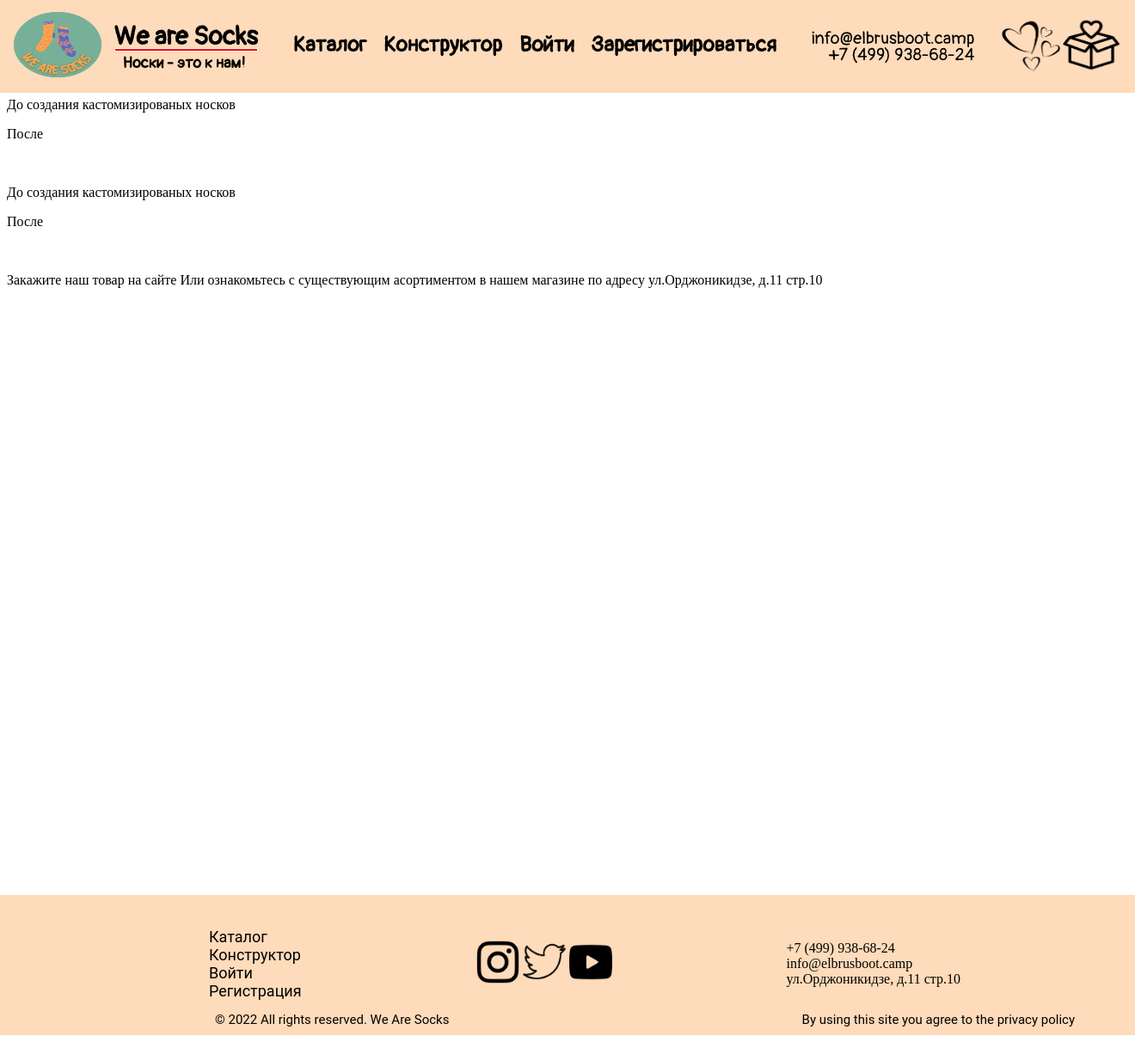
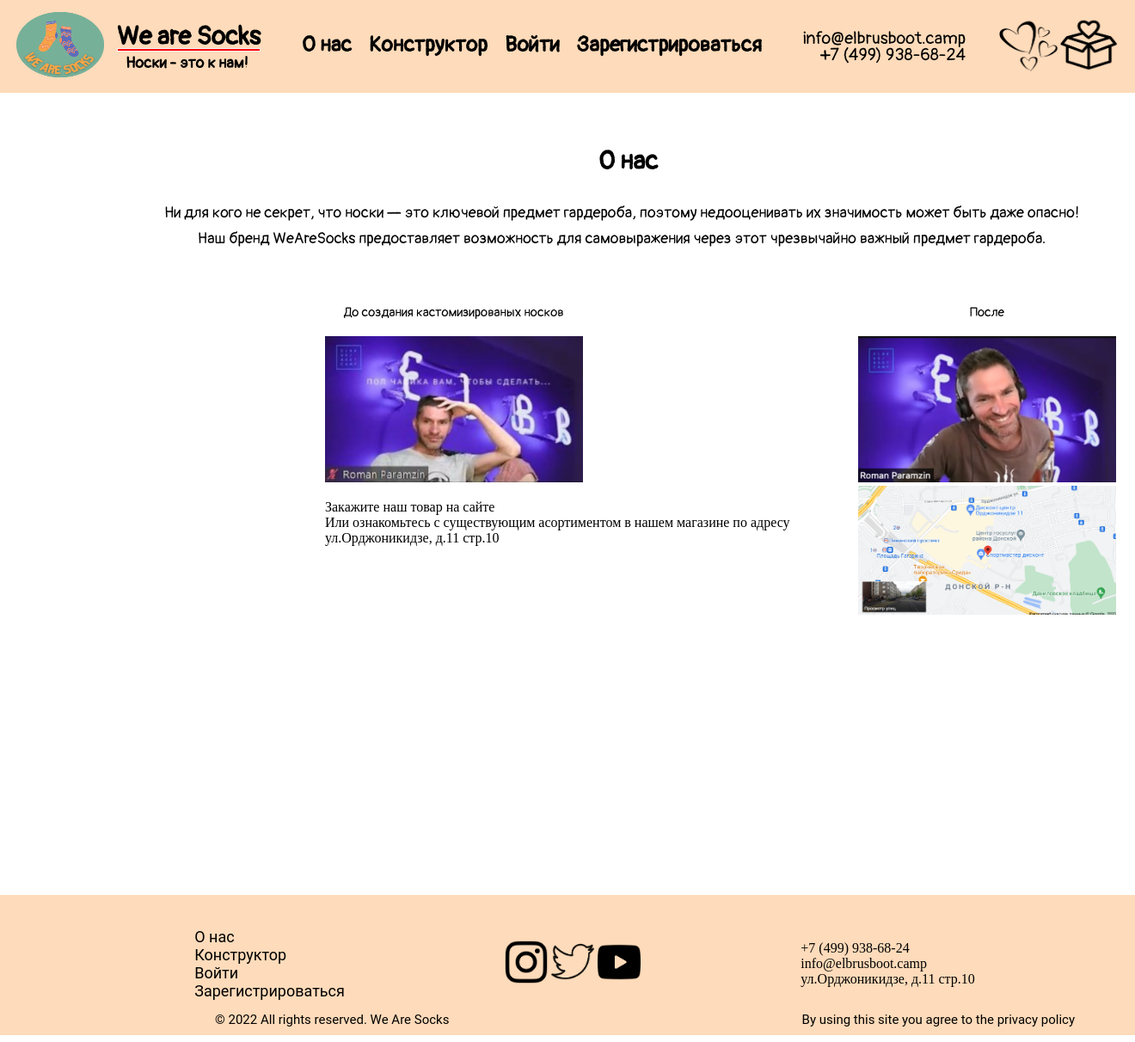
Before and after one commit to Bravo303/Zakaz-challenge, a Node server app: page /aboutUs in a window 1320 px wide. Shown: the whole page at 86% size. Run offline with Node 20, Linux system fonts and the light colour scheme; some libraries are stand-ins or nearby versions.

Commit message:
страница о нас, поправила шапку, футер

```diff
--- /dev/null
+++ b/public/stylesheet/aboutUs.css
@@ -0,0 +1,53 @@
+.aboutUsContainer{
+  position: absolute;
+  justify-content: center;
+  margin: 140px 140px auto;
+  width: 1150px;
+}
+ #aboutUstext{
+   margin-top: 40px;
+  font-family: 'Pangolin', cursive;
+  font-style: normal;
+  font-size: 18px;
+  line-height: 30px;
+  position: relative;
+  color: black;
+  text-align: center;
+ }
+
+ #beforeAfter {
+
+  margin-left:20%;
+ }
+
+ #firstReview{
+   text-align: center;
+   position: relative;
+   display: flex;
+  flex-direction: row;
+  justify-content: space-between;
+
+ }
+ .beforeAfterText {
+  margin-top: 40px;
+  font-family: 'Pangolin', cursive;
+  font-style: normal;
+  font-size: 15px;
+  line-height: 25px;
+
+ }
+
+ /* #beforeAfterImg {
+  position: relative;
+  text-align: center;
+  display: flex;
+  justify-content: center;
+ } */
+
+ .textAndMap {
+  text-align: left;
+  position: relative;
+  display: flex;
+ flex-direction: row;
+ justify-content: space-between;
+ }
--- a/public/stylesheet/style.css
+++ b/public/stylesheet/style.css
@@ -65,6 +65,18 @@
 .company {
   display:flex;
 
+}
+
+#greetingName {
+  font-family: 'Pangolin', cursive;
+  font-style: normal;
+  font-weight: 600;
+  line-height: 27px;
+  font-size: 25px;
+    position: relative;
+    color: rgb(129, 170, 129);
+    cursor: pointer;
+    line-height: 1;
 }
 
 hr {
--- a/views/aboutUs.hbs
+++ b/views/aboutUs.hbs
@@ -3,35 +3,28 @@
     <h2 id="aboutUs">О нас</h2>
   </div>
   <div>
-    <p id="aboutUstext">Ни для кого не секрет, что носки — это ключевой предмет гардероба, поэтому недооценивать их значимость может быть даже опасно!
+    <p id="aboutUstext">Ни для кого не секрет, что носки — это ключевой предмет гардероба, поэтому недооценивать их значимость может быть даже опасно! <br>
     Наш бренд WeAreSocks предоставляет возможность для самовыражения через этот чрезвычайно важный предмет гардероба. </p>
   </div>
   <div id="beforeAfter">
     <div id="firstReview">
+      <div class=>
+        <p class="beforeAfterText">До создания кастомизированых носков</p>
+        <img id="firstBefore" src="/image/1.png" alt="" width="300px" height="170px">
+      </div>
       <div>
-        <p>До создания кастомизированых носков</p>
-        <p>После</p>
+        <p class="beforeAfterText" >После</p>
+        <img id="firstAfter" src="/image/2.png" alt="" width="300px" height="170px">
       </div>
-      <img id="firstBefore" src="" alt="">
-      <img id="firstAfter" src="" alt="">
     </div>
-    <div id="secondReview">
-      <div>
-        <p>До создания кастомизированых носков</p>
-        <p>После</p>
-      </div>
-      <img id="secondBefore" src="" alt="">
-      <img id="secondAfter" src="" alt="">
-    </div>
-
     <div class="textAndMap">
       <div>
-        <p id="textMap">Закажите наш товар на сайте
-              Или ознакомьтесь с существующим асортиментом в нашем магазине по адресу
+        <p id="textMap">Закажите наш товар на сайте <br>
+              Или ознакомьтесь с существующим асортиментом в нашем магазине по адресу <br>
               ул.Орджоникидзе, д.11 стр.10</p>
       </div>
       <div>
-        <img id="mapAPI" src="" alt="">
+        <img id="mapAPI" src="/image/map.png" alt="" width="300px" height="150px">
       </div>
     </div>
 
--- a/views/layout.hbs
+++ b/views/layout.hbs
@@ -9,6 +9,7 @@
    <link rel="stylesheet" href="stylesheet/img.css">
   <link rel="stylesheet" href="stylesheet/index.css">
   <link rel="stylesheet" href="stylesheet/fav.css">
+  <link rel="stylesheet" href="stylesheet/aboutus.css">
   <link rel="preconnect" href="https://fonts.googleapis.com">
   <link rel="preconnect" href="https://fonts.gstatic.com" crossorigin>
   <link href="https://fonts.googleapis.com/css2?family=Pangolin&display=swap" rel="stylesheet">
@@ -41,7 +42,7 @@
     <div id="logo">
       <a href="/"><img class="logo" src="image/logo.png" width="102" height="108" class="center block"></a>
       <div class="company">
-        <div id="comapanyname">
+        <div id="comapanyname" href="/aboutus">
           <h2>We are Socks</h2>
           <hr>
           <p class="deviz">Носки - это к нам!</p>
@@ -50,15 +51,15 @@
     </div>
     {{#if useremail}}
     <div id="menu">
-      <p class="headermenu"><a class="menu" href="/">Каталог</a></p>
+      <p class="headermenu"><a class="menu" href="/aboutus">О нас</a></p>
       <p class="headermenu"><a class="menu" href="/generator">Конструктор</a></p>
       <p class="headermenu"><a class="menu" href="/signout">Выйти</a></p>
-      <p class="headermenu"><a>Привет, {{useremail.username}}</a></p>
+      <p class="headermenu"><a id="greetingName">Привет, {{useremail.username}}</a></p>
 
       {{else}}
       <div id="menu">
-        <p class="headermenu"><a class="menu" href="/">Каталог</a></p>
-        <p class="headermenu"><a class="menu" href="/">Конструктор</a></p>
+        <p class="headermenu"><a class="menu" href="/aboutus">О нас</a></p>
+        <p class="headermenu"><a class="menu" href="/generator">Конструктор</a></p>
         <p class="headermenu"><a class="menu" href="/logForm">Войти</a></p>
         <p class="headermenu"><a class="menu" href="/regForm">Зарегистрироваться</a></p>
         {{/if}}
@@ -86,10 +87,10 @@
     <div id="footercolumns">
       <div id="footermenu">
         <ul>
-          <li>Каталог</li>
-          <li>Конструктор</li>
-          <li>Войти</li>
-          <li>Регистрация</li>
+          <li href="/aboutus">О нас</li>
+          <li href="/generator">Конструктор</li>
+          <li href="/logForm">Войти</li>
+          <li href="/regForm">Зарегистрироваться</li>
         </ul>
       </div>
       <div id="socials">
```
Also changed, not shown: public/image/1.png (added), public/image/2.png (added), public/image/map.png (added), 3 other files.
